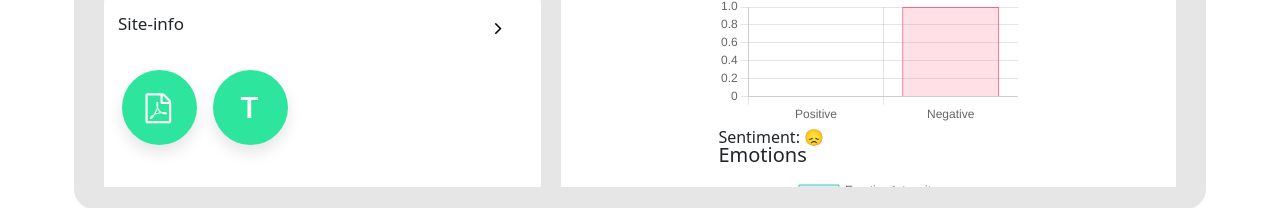
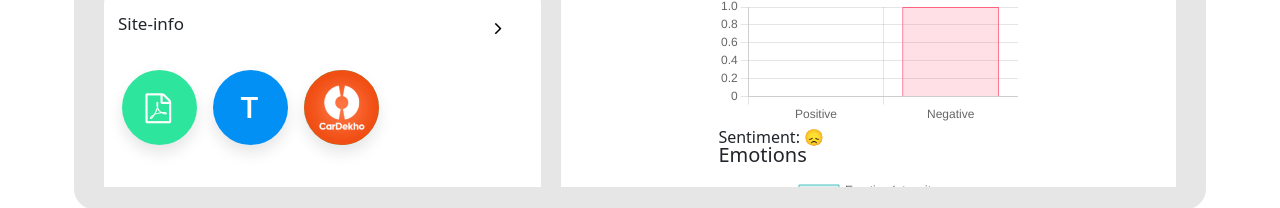
Before and after one commit to raghav1482/SentiScrap, a React (Create React App) app: page / in a window 1280 px wide. Shown: the part 549-757 px from the top of the page. Built offline with nearby package versions, Linux system fonts and the light colour scheme; no server answers.

Commit message:
cardekho

```diff
--- a/src/components/Graph.jsx
+++ b/src/components/Graph.jsx
@@ -102,7 +102,12 @@ const Graph = ({ sentimentProb, emotions, loader }) => {
                             data={emotionData}
                             options={{
                                 scales: {
-                                    y: { beginAtZero: true }, // Dynamic y-axis for emotion intensities
+                                    y: {
+                                        beginAtZero: true,
+                                        ticks: {
+                                            callback: (value) => `${value}%`,
+                                        },
+                                    },
                                 },
                             }}
                         />
--- a/src/components/Home.jsx
+++ b/src/components/Home.jsx
@@ -57,7 +57,7 @@ function Home({ server_url }) {
             const totalEmotions = emo.length;
             const emos = emotionList.map((emotion) => {
                 const count = emotionCounts[emotion] || 0;
-                return count; // Normalize to a percentage or proportion
+                return (count/totalEmotions)*100; // Normalize to a percentage or proportion
             });
 
             setEmotions(emos);
@@ -95,9 +95,9 @@ function Home({ server_url }) {
     const handleSearch = async (query) => {
         setSearchUrl(query);
         setLoader(true);
-        if (query.startsWith("http")) {
-            const parsedUrl = new URL(query);
-            if (parsedUrl) {
+        if (query) {
+            // const parsedUrl = new URL(query);
+            if (query) {
                 try {
                     const response = await axios.get(`${server_url}/scrape-reviews?url=${query}`);
                     setResult(response.data);
@@ -155,7 +155,7 @@ function Home({ server_url }) {
 
 
                 <HistoryCon user={user} history={history} />
-                <Mainsite handlePdfUpload={handlePdfUpload} analyzeText={analyzeText}/>
+                <Mainsite handlePdfUpload={handlePdfUpload} analyzeText={analyzeText} carsearch={handleSearch}/>
                 <Graph sentimentProb={sentimentProb} emotions={emotions}  loader={loader} setLoader={setLoader} />
             </div>
         </div>
--- a/src/components/Mainsite.jsx
+++ b/src/components/Mainsite.jsx
@@ -1,14 +1,16 @@
 import React, { useState } from "react";
-
-export default function Mainsite({ handlePdfUpload, analyzeText }) {
-    const [isTextInputVisible, setIsTextInputVisible] = useState(false); // State to toggle input visibility
+import cardekho from "../images/cardekho.png"
+export default function Mainsite({ handlePdfUpload, analyzeText,carsearch }) {
+    const [isTextInputVisible, setIsTextInputVisible] = useState(false);
     const [text, setText] = useState(''); // State to store the entered text
-
-    const handleTextInputToggle = () => {
+    const [placehol,setPlacehold]=useState("");
+    const handleTextInputToggle = (inputType) => {
+        (inputType=='car')?setPlacehold("Enter car review url (https://www.cardekho.com/company/car/user-reviews)"):setPlacehold('Enter text here...');
         setIsTextInputVisible(!isTextInputVisible); // Toggle input visibility
     };
 
     const handleSearchClick = () => {
+        handleTextInputToggle();
         let sentenceArray = [];
         if (Array.isArray(text)) {
             sentenceArray = text.map((sentence) => sentence.trim());
@@ -55,7 +57,7 @@ export default function Mainsite({ handlePdfUpload, analyzeText }) {
                                     onChange={(e) => setText(e.target.value)} // Update text state
                                     name="input-text"
                                     id="input-text"
-                                    placeholder="Enter text here..."
+                                    placeholder={placehol}
                                     rows="6"
                                     style={{ width: "100%" }}
                                 ></textarea>
@@ -70,7 +72,7 @@ export default function Mainsite({ handlePdfUpload, analyzeText }) {
                                 <button
                                     className="pdf-btn"
                                     onClick={()=>{setIsTextInputVisible(false)}}
-                                    style={{width:"50px",height:"50px",fontSize:"17px"}}
+                                    style={{width:"50px",height:"50px",fontSize:"17px",backgroundColor:"red"}}
                                 >
                                     <i class="fa fa-close"></i>
                                 </button>
@@ -78,10 +80,47 @@ export default function Mainsite({ handlePdfUpload, analyzeText }) {
                                 </div>
                             </div>
                         )}
-                        <label htmlFor="input-text" className="pdf-btn" onClick={handleTextInputToggle}>
+                        <label htmlFor="input-text" className="pdf-btn blue" onClick={handleTextInputToggle} style={{backgroundColor:"#0290f5"}}>
                             T
                         </label>
                     </div>
+                    {/* Car dekho */}
+                    <div className="upload-container m-2">
+                        {isTextInputVisible && (
+                            <div className="large-input-container" style={{position:'absolute'}}>
+                                <div>
+                                <textarea
+                                    onChange={(e) => setText(e.target.value)} // Update text state
+                                    name="input-text"
+                                    id="input-text"
+                                    placeholder={placehol}
+                                    rows="6"
+                                    style={{ width: "100%" }}
+                                ></textarea>
+                                <p style={{display:"flex",width:"100%",justifyContent:"space-around"}}>
+                                <button
+                                    className="pdf-btn"
+                                    onClick={()=>carsearch(text)}
+                                    style={{width:"50px",height:"50px",fontSize:"17px"}}
+                                >
+                                    <i class="fa fa-search"></i>
+                                </button>
+                                <button
+                                    className="pdf-btn"
+                                    onClick={()=>{setIsTextInputVisible(false)}}
+                                    style={{width:"50px",height:"50px",fontSize:"17px",backgroundColor:"red"}}
+                                >
+                                    <i class="fa fa-close"></i>
+                                </button>
+                                </p>
+                                </div>
+                            </div>
+                        )}
+                        <label htmlFor="input-text" className="pdf-btn orange" onClick={()=>handleTextInputToggle('car')}>
+                        <img src={cardekho}/>
+                        </label>
+                    </div>
+
                 </div>
             </div>
         </>
--- a/src/components/style.css
+++ b/src/components/style.css
@@ -33,6 +33,10 @@
         display: flex;
         justify-content: center;
         align-items: center;
+        overflow: hidden;
+    }
+    .pdf-btn img{
+        width: 100%;
     }
 
       .pdf-btn:hover {
@@ -40,6 +44,14 @@
         box-shadow: 0px 15px 20px rgba(46, 229, 157, 0.4);
         color: #fff;
         transform: translateY(-7px);
+      }
+      .blue:hover {
+        background-color: #3ea1fe;
+        box-shadow: 0px 15px 20px rgba(16, 113, 248, 0.516);
+      }
+      .orange:hover {
+        background-color: #e5932e;
+        box-shadow: 0px 15px 20px rgba(229, 138, 46, 0.4);
       }
 
 button:hover {
```
Also changed, not shown: src/images/cardekho.png (added).
